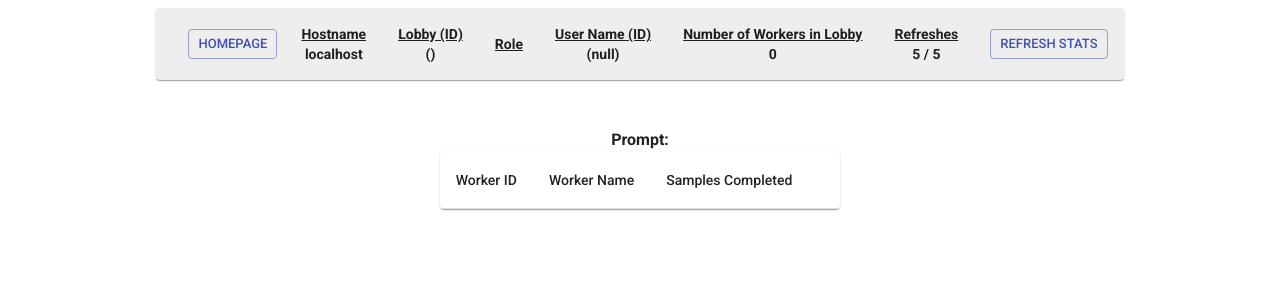
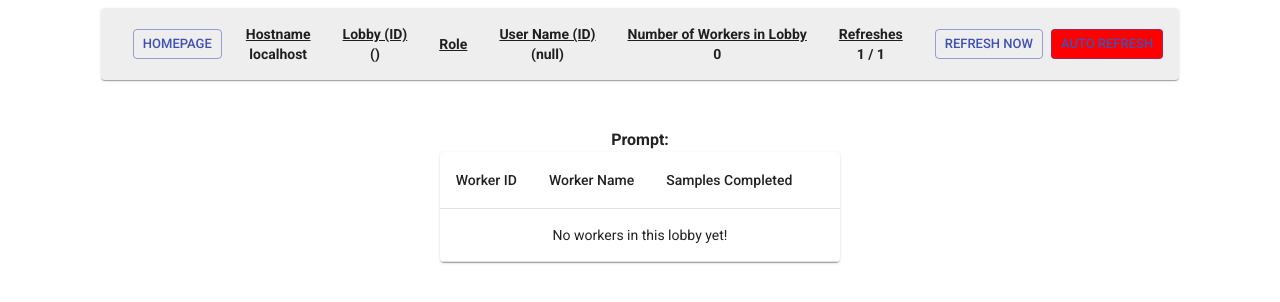
Before and after one commit to masaok/pacman-trainer-web, a React (Create React App) app: page /r/1 in a window 1280 px wide. Shown: the top 302 px of the page. Built offline with nearby package versions, Linux system fonts and the light colour scheme; no server answers.

Commit message:
Updating isDev check and adding Refresh Now and Auto Refresh functionality

```diff
--- a/src/api.js
+++ b/src/api.js
@@ -1,9 +1,9 @@
-import { envIsDev } from './common'
+import { isDev } from './common'
 // TODO: Use an environment variable here
 // TODO: PROD - Vercel
 // TODO: DEV - localhost:4000
 
-const api = envIsDev() ? 'http://localhost:4000/' : 'https://pacman-trainer-api.masaok.vercel.app/'
+const api = isDev() ? 'http://localhost:4000/' : 'https://pacman-trainer-api.masaok.vercel.app/'
 
 const BASE_API_REQUEST_HEADER = {
   'Content-Type': 'application/json',
--- a/src/common.js
+++ b/src/common.js
@@ -1,4 +1,4 @@
-const envIsDev = () => {
+const isDev = () => {
   return window.location.hostname === 'localhost'
 }
 
@@ -56,4 +56,4 @@ const dumpGrid = (grid, options = { header: true, stringify: true }) => {
   return result
 }
 
-export { envIsDev, dumpGrid }
+export { isDev, dumpGrid }
--- a/src/pages/common/StatsBar.jsx
+++ b/src/pages/common/StatsBar.jsx
@@ -6,8 +6,6 @@ import { makeStyles } from '@material-ui/core/styles'
 
 import Button from '@material-ui/core/Button'
 import Paper from '@material-ui/core/Paper'
-
-import { MAX_RELOADS } from '../../constants'
 
 import { panelStyles } from '../../commonStyles'
 
@@ -64,6 +62,24 @@ const useStyles = makeStyles(
     button: {
       marginLeft: theme.spacing(2),
     },
+
+    refreshStatsButton: {
+      marginRight: theme.spacing(1),
+    },
+
+    autoRefreshButtonEnabled: {
+      backgroundColor: 'lightgreen',
+      '&:hover': {
+        backgroundColor: 'lightgreen',
+      },
+    },
+
+    autoRefreshButtonDisabled: {
+      backgroundColor: 'red',
+      '&:hover': {
+        backgroundColor: 'red',
+      },
+    },
   }),
   { name: 'StatsBar' }
 )
@@ -80,7 +96,11 @@ const StatsBar = props => {
     userCount,
     numUsersInLobby,
     refreshCount,
+    maxRefreshes,
+    autoRefreshEnabled,
     handleRefreshStatsClick,
+    // handleSetRefreshInterval,
+    handleSetAutoRefreshClick,
   } = props
 
   const data = [
@@ -110,7 +130,7 @@ const StatsBar = props => {
     },
     {
       field: 'Refreshes',
-      value: `${refreshCount} / ${MAX_RELOADS}`,
+      value: `${refreshCount} / ${maxRefreshes}`,
     },
   ]
 
@@ -146,9 +166,32 @@ const StatsBar = props => {
             color="primary"
             onClick={handleRefreshStatsClick}
             size="small"
+            disabled={autoRefreshEnabled}
           >
-            Refresh Stats
+            Refresh Now
           </Button>
+          <Button
+            className={
+              autoRefreshEnabled
+                ? classes.autoRefreshButtonEnabled
+                : classes.autoRefreshButtonDisabled
+            }
+            variant="outlined"
+            color="primary"
+            onClick={handleSetAutoRefreshClick}
+            size="small"
+          >
+            Auto Refresh
+          </Button>
+          {/* <Button
+            className={classes.refreshStatsButton}
+            variant="link"
+            color="primary"
+            onClick={() => handleSetRefreshInterval(1000)}
+            size="small"
+          >
+            1 sec
+          </Button> */}
         </div>
       </div>
     </Paper>
--- a/src/pages/lobby/Lobby.jsx
+++ b/src/pages/lobby/Lobby.jsx
@@ -21,6 +21,8 @@ import WorkerLobby from './WorkerLobby'
 import BlockMazeDisplay from '../../mazes/views/BlockMazeDisplay'
 import StatsBar from '../common/StatsBar'
 
+import { isDev } from '../../common'
+
 import {
   getLobbyMazeByHash,
   getUserLobbyMazeByHash,
@@ -28,9 +30,11 @@ import {
   getNumUsersInLobby,
 } from '../../api'
 
-import { MAX_RELOADS, SITE_TITLE_POSTFIX } from '../../constants'
+import { SITE_TITLE_POSTFIX } from '../../constants'
 
 import { panelStyles } from '../../commonStyles'
+
+const MAX_REFRESHES = 1000
 
 const useStyles = makeStyles(
   theme => ({
@@ -81,6 +85,11 @@ const useStyles = makeStyles(
       color: 'white',
       textDecoration: 'none',
     },
+
+    noWorkersText: {
+      // display: 'flex',
+      // flex: 1,
+    },
   }),
   { name: 'Lobby' }
 )
@@ -107,6 +116,10 @@ const Lobby = props => {
   const [numUsersInLobby, setNumUsersInLobby] = useState(0)
   const [workers, setWorkers] = useState([])
   const [refreshCount, setRefreshCount] = useState(0)
+  const [refreshInterval] = useState(1000)
+  const [autoRefreshEnabled, setAutoRefreshEnabled] = useState(!isDev())
+
+  const [maxRefreshes, setMaxRefreshes] = useState(isDev() ? 1 : MAX_REFRESHES)
 
   // lobbyHashParam Effect (Requester)
   useEffect(() => {
@@ -150,7 +163,7 @@ const Lobby = props => {
       try {
         // if (!lobbyHashParam) throw new Error('lobbyHashParam missing')
         if (userLobbyHashParam) {
-          console.log('USER LOBBY HASH EFFECT > lobbyHashParam: ' + lobbyHashParam)
+          console.log('USER LOBBY HASH EFFECT > lobbyHashParam: ' + userLobbyHashParam)
           const maze = await getUserLobbyMazeByHash(userLobbyHashParam)
           console.log('USER LOBBY HASH EFFECT > RETRIEVE > maze:')
           console.log(maze)
@@ -204,22 +217,26 @@ const Lobby = props => {
     }
 
     const interval = setInterval(() => {
+      // Given the current number of refreshes, update the refresh count
       setRefreshCount(refreshes => {
-        if (refreshes < MAX_RELOADS) {
+        if (refreshes < maxRefreshes) {
           console.log('REFRESH COUNT: ' + (refreshes + +1))
           retrieveNumUsersInLobby()
           retrieveLobbyUsersAndActions()
           return refreshes + 1
         } else {
-          return refreshes > MAX_RELOADS ? MAX_RELOADS : refreshes
+          // Return the max if it happens to go over, else return itself
+          setAutoRefreshEnabled(false)
+          return refreshes > maxRefreshes ? maxRefreshes : refreshes
         }
       })
-    }, 1000)
+    }, refreshInterval)
     return () => clearInterval(interval)
-  }, [lobbyCode])
+  }, [lobbyCode, refreshInterval, maxRefreshes])
 
   // Click Handlers
   const handleRefreshStatsClick = () => {
+    setMaxRefreshes(1)
     setRefreshCount(0)
   }
 
@@ -227,24 +244,24 @@ const Lobby = props => {
     setMazeString(mazeString)
   }
 
-  // const handleCullSamplesClick = userLobbyActions => {
-  //   console.log(userLobbyActions)
+  const handleSetAutoRefreshClick = () => {
+    setAutoRefreshEnabled(isEnabled => {
+      setRefreshCount(0)
+      if (isEnabled) {
+        setMaxRefreshes(1)
+        return false
+      } else {
+        setMaxRefreshes(MAX_REFRESHES)
+        return true
+      }
+    })
+  }
 
-  //   const data = []
-  //   for (let i = 0; i < userLobbyActions.length; i++) {
-  //     const action = userLobbyActions[i]
-  //     data.push([action.boardState, action.action])
-  //   }
-  //   console.log(data)
-
-  //   return <CSVDownload data={data} target="_blank" />
-  // }
+  // console.log('LOBBY BEFORE RETURN')
+  // console.log(`lobbyId: ${lobbyId}`)
 
   return (
     <div className={classes.root}>
-      {/* {currentUser?.role === 'requester' ? ( */}
-      {lobbyHashParam ? (
-        <>
       <Helmet>
         <title>Requester Lobby {SITE_TITLE_POSTFIX}</title>
       </Helmet>
@@ -257,8 +274,13 @@ const Lobby = props => {
         userRole={userRole}
         numUsersInLobby={numUsersInLobby}
         refreshCount={refreshCount}
+        maxRefreshes={maxRefreshes}
+        autoRefreshEnabled={autoRefreshEnabled}
         handleRefreshStatsClick={handleRefreshStatsClick}
+        handleSetAutoRefreshClick={handleSetAutoRefreshClick}
       />
+      {lobbyHashParam ? (
+        <>
           <div className={classes.mazeContainer}>
             <BlockMazeDisplay mazeString={mazeString} />
           </div>
@@ -281,7 +303,14 @@ const Lobby = props => {
                   </TableRow>
                 </TableHead>
                 <TableBody>
-                  {workers.map((worker, index) => {
+                  {workers.length === 0 ? (
+                    <TableRow key={0}>
+                      <TableCell className={classes.noWorkersText} colSpan={4} align="center">
+                        No workers in this lobby yet!
+                      </TableCell>
+                    </TableRow>
+                  ) : (
+                    workers.map((worker, index) => {
                       const actions = worker.user_lobby_actions
 
                       const data = []
@@ -318,7 +347,8 @@ const Lobby = props => {
                           </TableCell>
                         </TableRow>
                       )
-                  })}
+                    })
+                  )}
                 </TableBody>
               </Table>
             </TableContainer>
--- a/src/pages/lobby/WorkerLobby.jsx
+++ b/src/pages/lobby/WorkerLobby.jsx
@@ -110,20 +110,7 @@ const useStyles = makeStyles(
 const WorkerLobby = props => {
   const classes = useStyles(props)
 
-  const {
-    lobbyId,
-    lobbyCode,
-    userId,
-    userName,
-    userRole,
-    numUsersInLobby,
-    refreshCount,
-    handleRefreshStatsClick,
-    mazeString,
-    prompt,
-    numSamples,
-    handleMazeStringChange,
-  } = props
+  const { lobbyId, userId, mazeString, prompt, numSamples, handleMazeStringChange } = props
 
   const [actions, setActions] = useState([])
   const [numSamplesCompleted, setNumSamplesCompleted] = useState(0)
@@ -177,16 +164,6 @@ const WorkerLobby = props => {
       <Helmet>
         <title>Worker Lobby {SITE_TITLE_POSTFIX}</title>
       </Helmet>
-      <StatsBar
-        className={classes.statsBar}
-        lobbyCode={lobbyCode}
-        userId={userId}
-        userName={userName}
-        userRole={userRole}
-        numUsersInLobby={numUsersInLobby}
-        refreshCount={refreshCount}
-        handleRefreshStatsClick={handleRefreshStatsClick}
-      />
       <div className={classes.workspace}>
         <div className={classes.workspaceTop}>
           <div className={classes.mazeContainer}>
```
Lines whose indentation alone changed are shown as unchanged.
